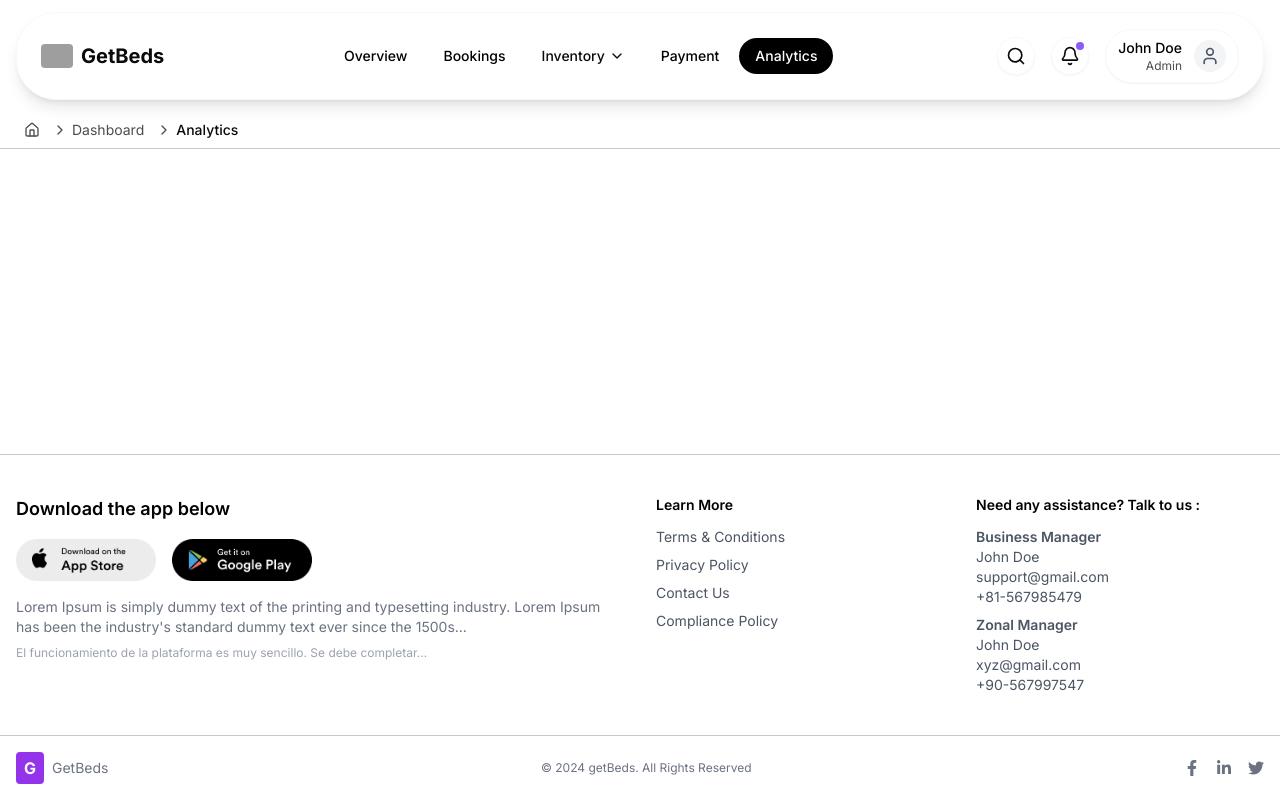
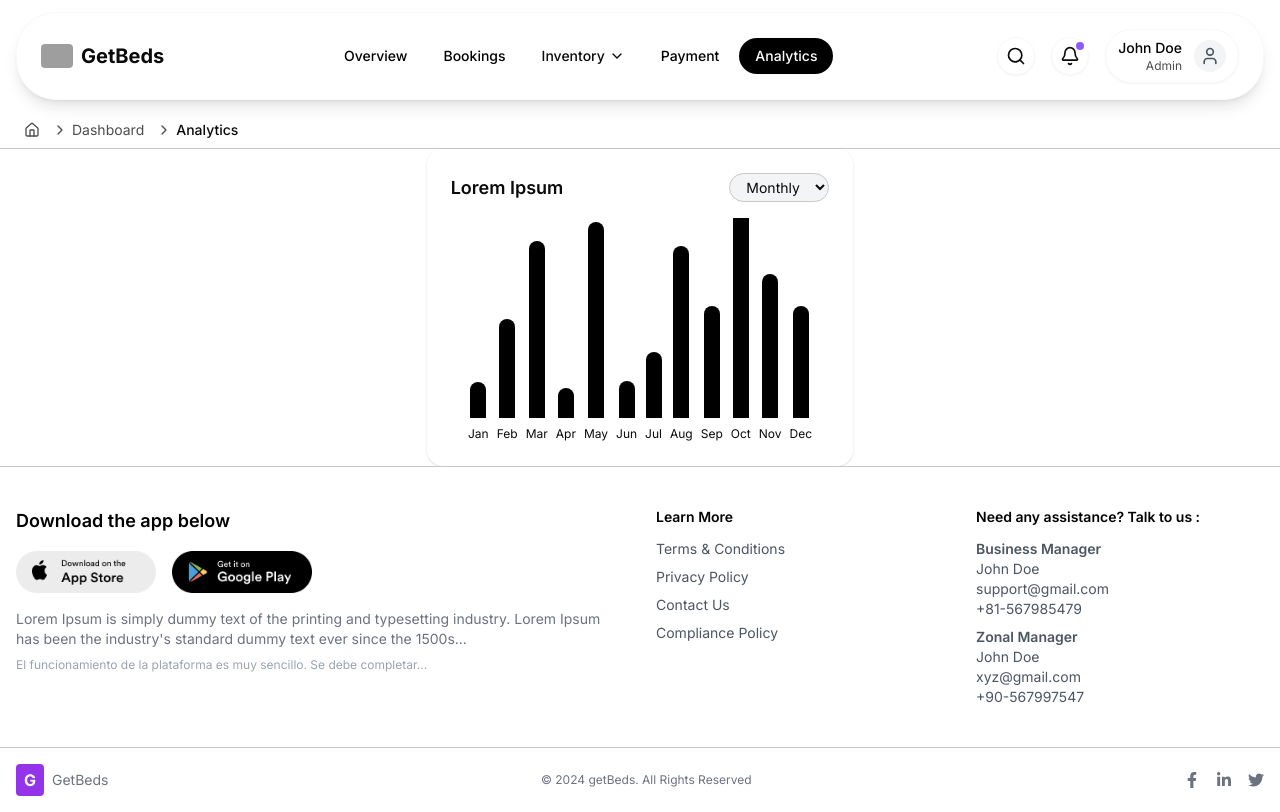
Before and after one commit to Sunil-jangid/getbeds-admin, a Next.js app: page /dashboard/analytics in a window 1280 px wide. Built offline with nearby package versions, Linux system fonts and the light colour scheme; grey boxes are pictures that could not be loaded.

Commit message:
analytics page 1st section

```diff
--- a/src/app/dashboard/analytics/page.tsx
+++ b/src/app/dashboard/analytics/page.tsx
@@ -1,12 +1,70 @@
 "use client";
 
-import React from "react";
+import React, { useState, useMemo } from "react";
 
-export default function SalesDashboard() {
+type ViewType = "Monthly" | "Daily" | "Yearly";
+
+const ChartSection: React.FC = () => {
+  const [view, setView] = useState<ViewType>("Monthly");
+  const [hoverIndex, setHoverIndex] = useState<number | null>(null);
+
+  const labels = useMemo(() => {
+    switch (view) {
+      case "Monthly":
+        return [
+          "Jan", "Feb", "Mar", "Apr", "May", "Jun",
+          "Jul", "Aug", "Sep", "Oct", "Nov", "Dec"
+        ];
+      case "Daily":
+        return Array.from({ length: 31 }, (_, i) => (i + 1).toString());
+      case "Yearly":
+        return Array.from({ length: 8 }, (_, i) => (2020 + i).toString());
+      default:
+        return [];
+    }
+  }, [view]);
+
+  const data = useMemo(() => {
+    return labels.map(() => Math.floor(Math.random() * 200) + 10);
+  }, [labels]);
 
   return (
-    <div>
+    <div className="bg-white rounded-2xl shadow p-6 w-1/3 mx-auto">
+      <div className="flex justify-between items-center mb-4">
+        <h2 className="text-lg font-semibold">Lorem Ipsum</h2>
+        <select
+          value={view}
+          onChange={(e) => setView(e.target.value as ViewType)}
+          className="border rounded-full px-3 py-1 text-sm bg-gray-100 hover:bg-gray-200 cursor-pointer"
+        >
+          <option value="Monthly">Monthly</option>
+          <option value="Daily">Daily</option>
+          <option value="Yearly">Yearly</option>
+        </select>
+      </div>
+
+      <div className="flex items-end justify-center h-56 gap-2 overflow-x-auto scrollbar-hide">
+        {labels.map((label, i) => (
+          <div
+            key={label}
+            className="flex flex-col items-center group"
+            onMouseEnter={() => setHoverIndex(i)}
+            onMouseLeave={() => setHoverIndex(null)}
+          >
+            <div
+              className={`w-4 rounded-t-lg transition-all duration-300 ${
+                hoverIndex === i ? "bg-blue-400" : "bg-black"
+              }`}
+              style={{ height: `${data[i]}px` }}
+            ></div>
+            <span className="text-xs mt-2">{label}</span>
+          </div>
+        ))}
+      </div>
 
     </div>
+
   );
-}
+};
+
+export default ChartSection;
```
